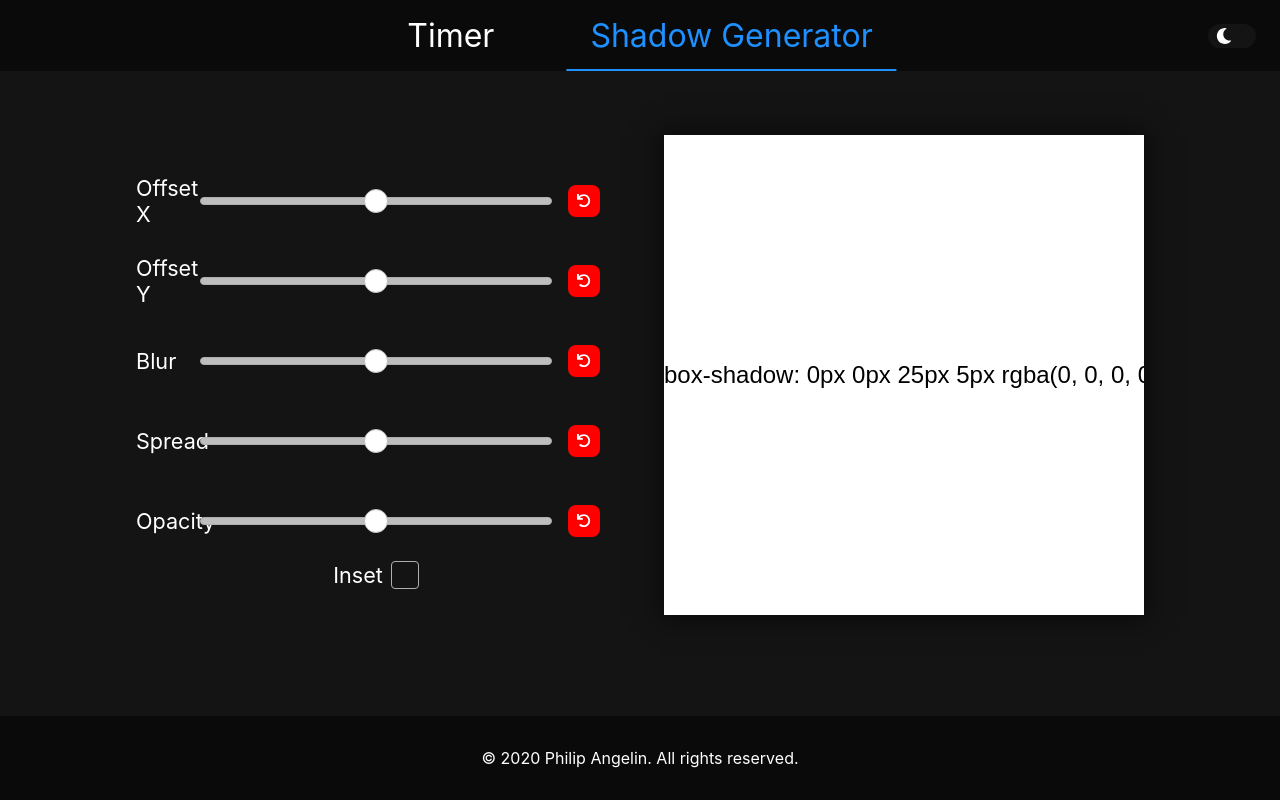
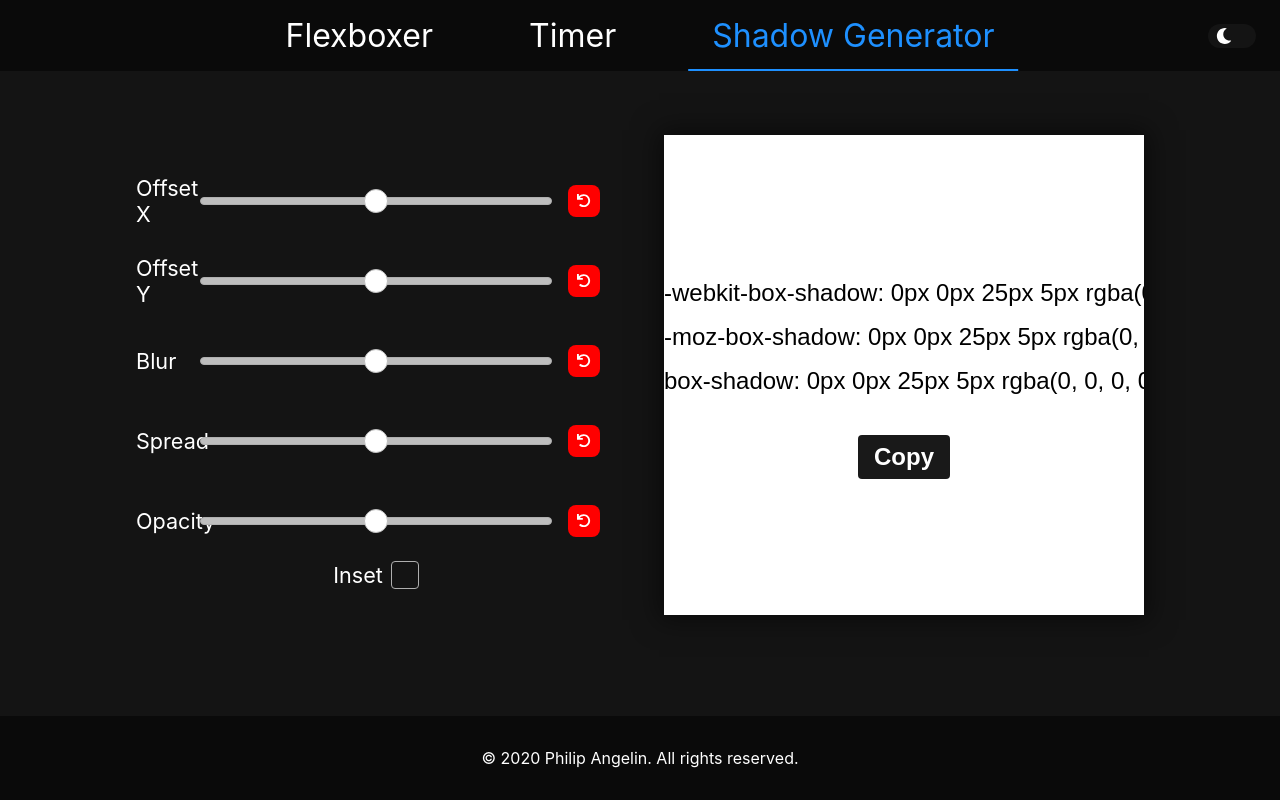
Before and after one commit to Zeilar/tools, a React (Create React App) app: page /shadow-generator in a window 1280 px wide. Built offline with nearby package versions, Linux system fonts and the light colour scheme.

Commit message:
Added copy button and browser compatibility on browsers

```diff
--- a/src/components/App.js
+++ b/src/components/App.js
@@ -1,5 +1,6 @@
 import { BrowserRouter as Router, Route } from 'react-router-dom';
 import ShadowGenerator from './ShadowGenerator/ShadowGenerator';
+import Flexboxer from './Flexboxer/Flexboxer';
 import React, { useState } from 'react';
 import Navbar from './Navbar';
 import Footer from './Footer';
@@ -24,6 +25,7 @@ export default function App() {
                 <Navbar toggleTheme={toggleTheme} theme={theme} />
                 <Route path="/timer" component={Timer} />
                 <Route path="/shadow-generator" component={ShadowGenerator} />
+                <Route path="/flexboxer" component={Flexboxer} />
                 <Footer />
             </div>
         </Router>
--- /dev/null
+++ b/src/components/Flexboxer/Flexboxer.js
@@ -0,0 +1,17 @@
+import { createUseStyles } from 'react-jss';
+import React, { useState } from 'react';
+
+export default function Flexboxer() {
+    const styles = createUseStyles({
+        flexboxerContainer: {
+
+        },
+    });
+    const classes = styles();
+
+    return (
+        <div className={classes.flexboxerContainer} id="content">
+
+        </div>
+    );
+}
--- a/src/components/Navbar.js
+++ b/src/components/Navbar.js
@@ -1,6 +1,7 @@
 import { faSun, faMoon } from '@fortawesome/free-solid-svg-icons';
 import { FontAwesomeIcon } from '@fortawesome/react-fontawesome';
 import React, { useState, useRef, useEffect } from 'react';
+import Flexboxer from './Flexboxer/Flexboxer';
 import { createUseStyles } from 'react-jss';
 import { NavLink } from 'react-router-dom';
 
@@ -95,6 +96,7 @@ export default function Navbar(props) {
     const [lineWidth, setLineWidth] = useState(0);
     const shadowGenerator = useRef();
     const activeLine = useRef();
+    const flexboxer = useRef();
     const navbar = useRef();
     const timer = useRef();
 
@@ -104,7 +106,7 @@ export default function Navbar(props) {
     }, [active, lineOffsetX, lineWidth, navbar]);
 
     function setLineProperties() {
-        const links = [shadowGenerator, timer];
+        const links = [shadowGenerator, timer, flexboxer];
         setLineOffsetY(Math.floor(navbar.current.getBoundingClientRect().height - activeLine.current.offsetHeight));
         links.map(element => {
             if (element.current.getAttribute('href') === active) {
@@ -125,6 +127,11 @@ export default function Navbar(props) {
                 <div className={classes.activeLine} ref={activeLine} style={
                     { width: `${lineWidth}px`, transform: `translateX(${lineOffsetX}px)`, top: `${lineOffsetY}px` }
                 }></div>
+                <li className={classes.navItem}>
+                    <NavLink to="/flexboxer" ref={flexboxer} onClick={(e) => setActive(e.target.getAttribute('href'))} className={classes.navLink}>
+                        Flexboxer
+                    </NavLink>
+                </li>
                 <li className={classes.navItem}>
                     <NavLink to="/timer" ref={timer} onClick={(e) => setActive(e.target.getAttribute('href'))} className={classes.navLink}>
                         Timer
--- a/src/components/ShadowGenerator/ShadowGenerator.js
+++ b/src/components/ShadowGenerator/ShadowGenerator.js
@@ -6,6 +6,14 @@ import Input from './ShadowGeneratorInput';
 
 export default function ShadowGenerator() {
     const styles = createUseStyles({
+        '@keyframes grow': {
+            'from': {
+                background: 'red',
+            },
+            'to': {
+                background: 'blue',
+            },
+        },
         shadowGenerator: {
             'justify-content': 'center',
             'flex-direction': 'row',
@@ -15,7 +23,7 @@ export default function ShadowGenerator() {
         },
         shadowContainer: {
             'justify-content': 'center',
-            'flex-direction': 'row',
+            'flex-direction': 'column',
             'align-items': 'center',
             'margin-left': '3rem',
             background: 'white',
@@ -27,6 +35,7 @@ export default function ShadowGenerator() {
             'text-align': 'center',
             'font-size': '1.5rem',
             background: 'none',
+            margin: '0.5rem 0',
             color: 'black',
             width: '100%',
         },
@@ -65,6 +74,22 @@ export default function ShadowGenerator() {
             margin: 'auto',
             color: 'white',
         },
+        copyButton: {
+            transition: 'background 0.15s ease-in-out',
+            background: 'rgb(25, 25, 25)',
+            'border-radius': '0.25rem',
+            padding: '0.5rem 1rem',
+            'font-weight': 'bold',
+            'font-size': '1.5rem',
+            'margin-top': '2rem',
+            color: 'white',
+            '&:hover': {
+                background: 'black',
+            },
+            '&.animate': {
+                animation: 'buttonClickGrow 0.35s linear',
+            },
+        },
     });
     const classes = styles();
 
@@ -74,10 +99,34 @@ export default function ShadowGenerator() {
     const [inset, setInset] = useState(false);
     const [spread, setSpread] = useState(5);
     const [blur, setBlur] = useState(25);
+    const copyButtonText = useRef();
 
     const boxShadow = inset
         ? `${offsetX}px ${offsetY}px ${blur}px ${spread}px inset rgba(0, 0, 0, ${opacity / 100})`
         : `${offsetX}px ${offsetY}px ${blur}px ${spread}px rgba(0, 0, 0, ${opacity / 100})`;
+
+    function copy(e) {
+        const button = e.target;
+        copyButtonText.current.textContent = 'Copied';
+        button.classList.add('animate');
+        setTimeout(() => {
+            button.classList.remove('animate');
+        }, 350);
+        setTimeout(() => {
+            copyButtonText.current.textContent = 'Copy';
+        }, 2000);
+
+        const element = document.createElement('textarea');
+        element.value = `
+            -webkit-box-shadow: ${boxShadow};
+            -moz-box-shadow: ${boxShadow};
+            box-shadow: ${boxShadow};
+        `;
+        document.body.appendChild(element);
+        element.select();
+        document.execCommand('copy');
+        document.body.removeChild(element);
+    }
 
     return (
         <div className={classes.shadowGenerator} id="content">
@@ -95,7 +144,12 @@ export default function ShadowGenerator() {
                 </div>
             </div>
             <div className={classes.shadowContainer} style={{ boxShadow: boxShadow }}>
+                <input readOnly className={classes.shadowText} onClick={(e) => e.target.select()} value={`-webkit-box-shadow: ${boxShadow};`} />
+                <input readOnly className={classes.shadowText} onClick={(e) => e.target.select()} value={`-moz-box-shadow: ${boxShadow};`} />
                 <input readOnly className={classes.shadowText} onClick={(e) => e.target.select()} value={`box-shadow: ${boxShadow};`} />
+                <button className={classes.copyButton} onClick={copy}>
+                    <span className={classes.copyButtonText} ref={copyButtonText}>Copy</span>
+                </button>
             </div>
         </div>
     );
--- a/src/styles/index.css
+++ b/src/styles/index.css
@@ -79,15 +79,8 @@ a:visited {
     color: dodgerblue;
 }
 
-button {
-    position: relative;
-}
-
-button > span {
-    transform: translate(-50%, -50%);
-    position: absolute;
-    left: 50%;
-    top: 50%;
+button * {
+    pointer-events: none;
 }
 
 button[disabled] {
@@ -102,14 +95,8 @@ button:hover {
     cursor: pointer;
 }
 
-button:not([disabled]):hover::before {
-    animation: fade-in 0.15s ease-in-out forwards;
-    background: rgba(0, 0, 0, 0.5);
-    border-radius: inherit;
-    position: absolute;
-    height: 100%;
-    content: '';
-    width: 100%;
-    left: 0;
-    top: 0;
+@keyframes buttonClickGrow {
+    25% {
+        transform: scale(1.075);
+    }
 }
```
